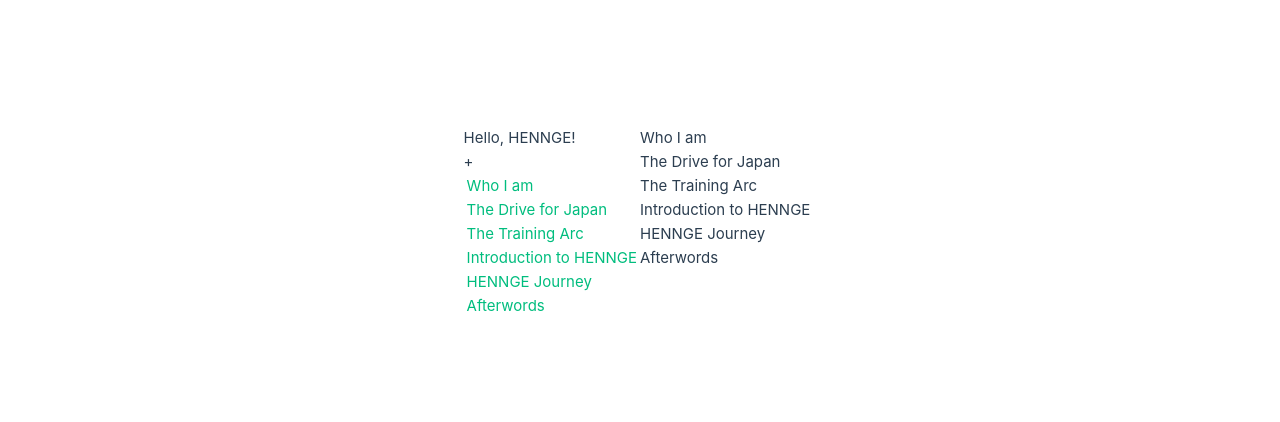
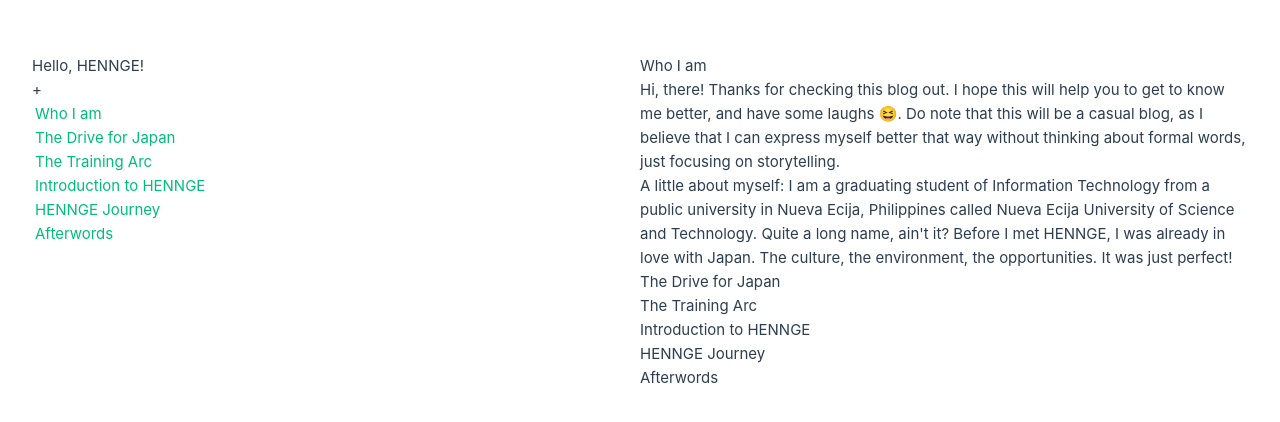
Before and after one commit to cynessa-dev/hello-HENNGE, a Vue app: page / in a window 1280 px wide. Shown: the part 178-600 px from the top of the page. Built offline with nearby package versions, Linux system fonts and the light colour scheme; the HTML template or start-up script is replaced by a standard one.

Commit message:
✨ content: add introductory paragraphs to give context about me

```diff
--- a/src/App.vue
+++ b/src/App.vue
@@ -38,6 +38,12 @@
     <main>
         <section id="introduction">
             <h2>Who I am</h2>
+            <p>
+                Hi, there! Thanks for checking this blog out. I hope this will help you to get to know me better, and have some laughs 😆. Do note that this will be a casual blog, as I believe that I can express myself better that way without thinking about formal words, just focusing on storytelling.
+            </p>
+            <p>
+                A little about myself: I am a graduating student of Information Technology from a public university in Nueva Ecija, Philippines called Nueva Ecija University of Science and Technology. Quite a long name, ain't it? Before I met HENNGE, I was already in love with Japan. The culture, the environment, the opportunities. It was just perfect!
+            </p>
         </section>
         <section id="drive-for-japan">
             <h2>The Drive for Japan</h2>
```
